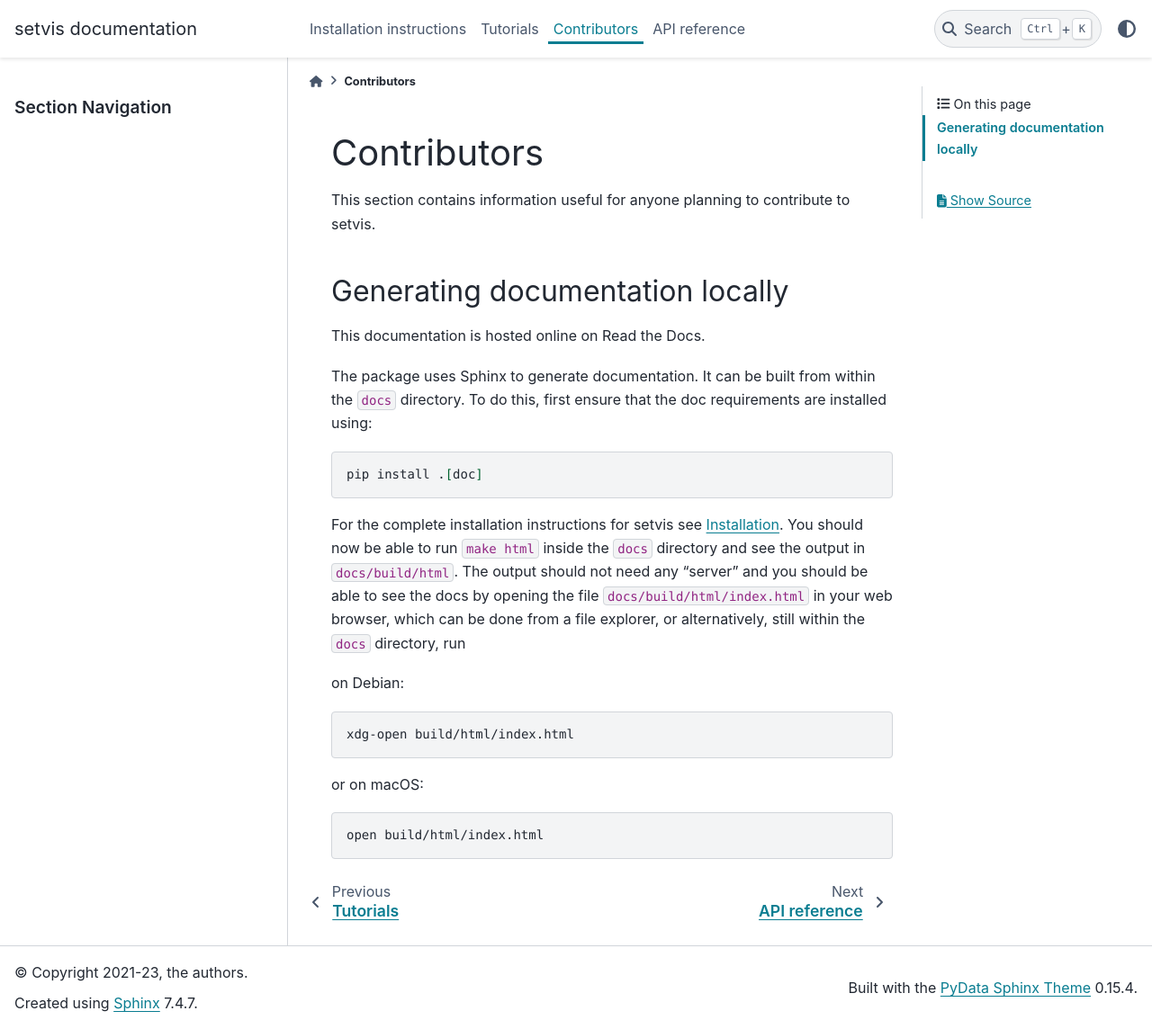
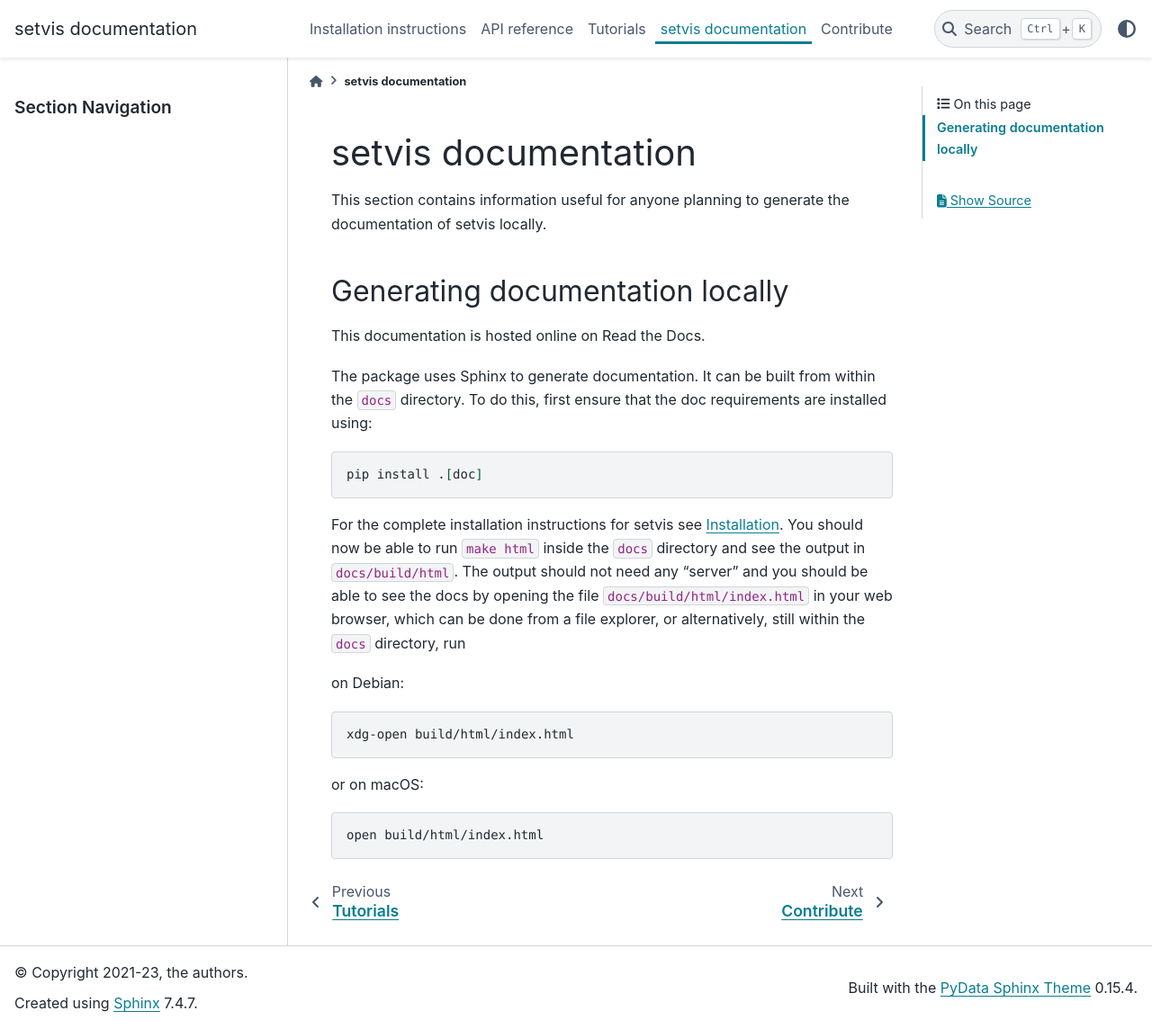
Before and after one commit to alan-turing-institute/setvis, a Sphinx documentation site: the page built from docs/source/documentation.rst, in a window 1280 px wide and 1144 px high. Shown: the whole window at 90% size. Built offline with Sphinx 7.4.7 and the PyData theme 0.15.4, drawn with Linux system fonts in a browser that asks for light colours.

Commit message:
Cont prev commit #135

```diff
--- a/docs/source/documentation.rst
+++ b/docs/source/documentation.rst
@@ -1,7 +1,9 @@
-Contributors
-============
+.. _setvis-documentation:
 
-This section contains information useful for anyone planning to contribute to setvis.
+setvis documentation
+====================
+
+This section contains information useful for anyone planning to generate the documentation of setvis locally.
 
 Generating documentation locally
 --------------------------------
--- a/docs/source/index.rst
+++ b/docs/source/index.rst
@@ -31,9 +31,10 @@ Contents
    :maxdepth: 2
 
    installation
+   api_reference
    tutorials
    documentation
-   api_reference
+   contributing
 
 Introductory Example
 ====================
```
